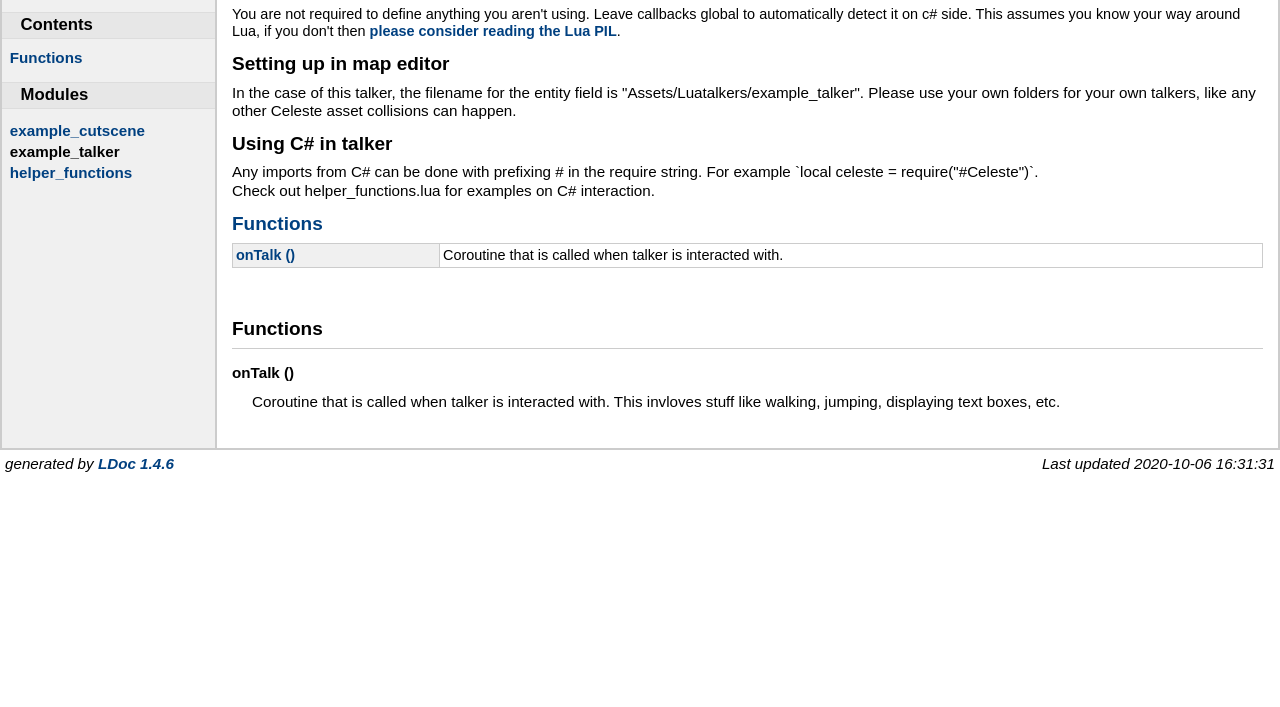
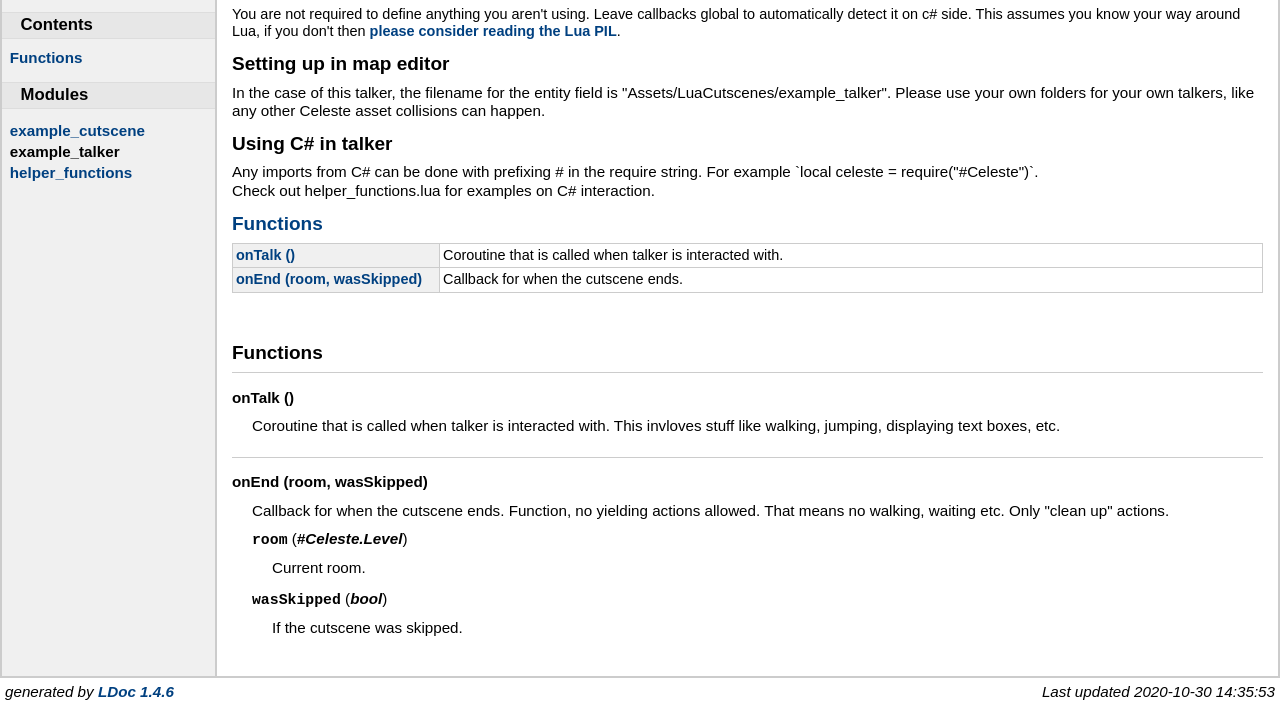
Before and after one commit to Cruor/LuaCutscenes, a plain HTML site: page LuaCutscenes/Documentation/modules/example_talker.html in a window 1280 px wide. Shown: the part 99-806 px from the top of the page. Drawn offline with Linux system fonts and the light colour scheme.

Commit message:
Updated documentation Fixed typo in talker example Added onEnd documentation in talker example

```diff
--- a/LuaCutscenes/Documentation/modules/example_talker.html
+++ b/LuaCutscenes/Documentation/modules/example_talker.html
@@ -53,7 +53,7 @@
  Leave callbacks global to automatically detect it on c# side.
  This assumes you know your way around Lua, if you don't then <a href=https://www.lua.org/pil/5.1.html>please consider reading the Lua PIL</a>.
  <h2>Setting up in map editor</h2>
- In the case of this talker, the filename for the entity field is "Assets/Luatalkers/example_talker".
+ In the case of this talker, the filename for the entity field is "Assets/LuaCutscenes/example_talker".
  Please use your own folders for your own talkers, like any other Celeste asset collisions can happen.<br>
  <h2>Using C# in talker</h2>
  Any imports from C# can be done with prefixing # in the require string. For example `local celeste = require("#Celeste")`.<br>
@@ -65,6 +65,10 @@
 	<tr>
 	<td class="name" nowrap><a href="#onTalk">onTalk ()</a></td>
 	<td class="summary">Coroutine that is called when talker is interacted with.</td>
+	</tr>
+	<tr>
+	<td class="name" nowrap><a href="#onEnd">onEnd (room, wasSkipped)</a></td>
+	<td class="summary">Callback for when the cutscene ends.</td>
 	</tr>
 </table>
 
@@ -91,6 +95,33 @@
 
 
 </dd>
+    <dt>
+    <a name = "onEnd"></a>
+    <strong>onEnd (room, wasSkipped)</strong>
+    </dt>
+    <dd>
+    Callback for when the cutscene ends.
+ Function, no yielding actions allowed.
+ That means no walking, waiting etc.
+ Only "clean up" actions.
+    <p></p>
+
+
+
+        <dl><strong><span class="parameter">room</strong></span>
+            <span class="types"><span class="type">#Celeste.Level</span></span>
+        <dd> Current room.</dd>
+        </li>
+        <dl><strong><span class="parameter">wasSkipped</strong></span>
+            <span class="types"><span class="type">bool</span></span>
+        <dd> If the cutscene was skipped.</dd>
+        </li>
+
+
+
+
+
+</dd>
 </dl>
 
 
@@ -100,7 +131,7 @@
 </div> <!-- id="container" -->
 <div id="about">
 <i>generated by <a href="http://github.com/stevedonovan/LDoc">LDoc 1.4.6</a></i>
-<i style="float:right;">Last updated 2020-10-06 16:31:31 </i>
+<i style="float:right;">Last updated 2020-10-30 14:35:53 </i>
 </div> <!-- id="about" -->
 
 </body>
```
Also changed, not shown: LuaCutscenes/Documentation/index.html (+1 -1 lines), LuaCutscenes/Documentation/modules/example_cutscene.html (+1 -1 lines), LuaCutscenes/Documentation/modules/helper_functions.html (+1 -1 lines), 1 other file.
